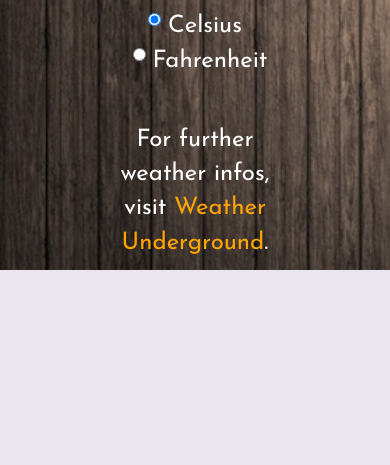
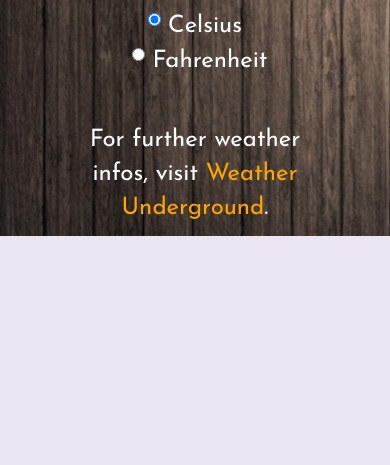
Before and after one commit to crapp80/local-weather-forecast, a plain HTML site: page index.html in a window 390 px wide. Shown: the part 379-844 px from the top of the page. Drawn offline with nearby package versions, Linux system fonts and the light colour scheme; no server answers.

Commit message:
col xs geändert

```diff
--- a/index.html
+++ b/index.html
@@ -14,7 +14,7 @@
 <div class="container-fluid text-center custom">
   <div class="row">
     <p><br><br></p>
-    <div class="col-xs-6 col-xs-offset-3">
+    <div class="col-xs-8 col-xs-offset-2">
       <p><br><br></p>
       <h1>Local Weather Forecast</h1>
       <p class="city"></p>
```
